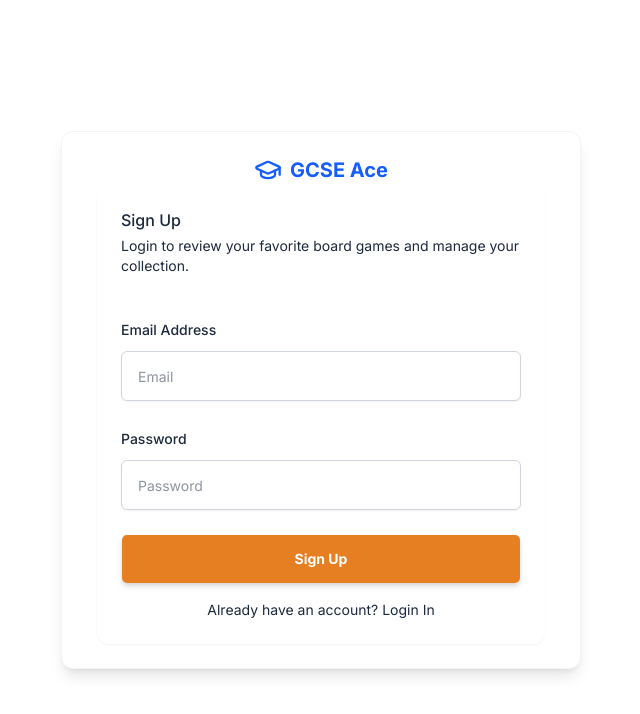
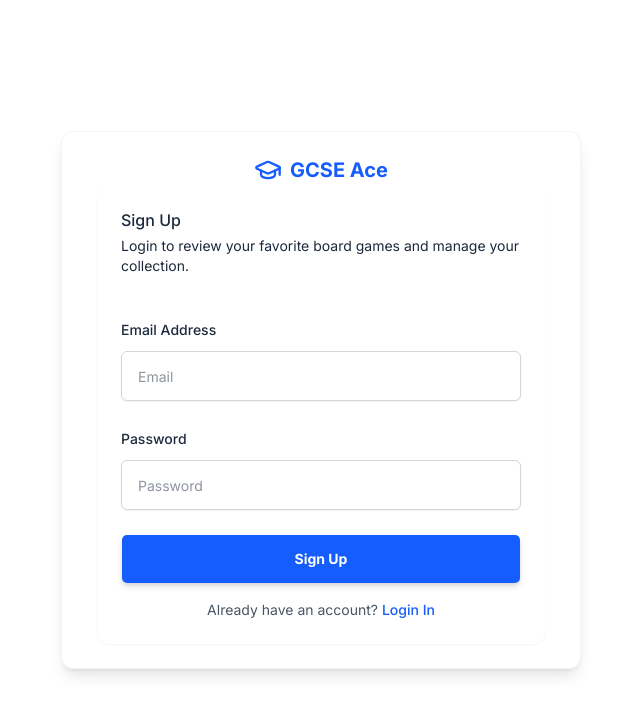
Before and after one commit to alexraju01/GCSE-tutor-app, a Next.js app in the folder client/: page /sign-in in a window 1280 px wide. Shown: the top 714 px of the page, without its empty margins (319-959 px from the left). Built offline with nearby package versions, Linux system fonts and the light colour scheme.

Commit message:
Enhance AuthForm styling and error handling for improved user experience

```diff
--- a/client/src/components/Forms/AuthForm.tsx
+++ b/client/src/components/Forms/AuthForm.tsx
@@ -118,7 +118,7 @@ const AuthForm = <T extends FieldValues>({
                         id={`auth-field-${fieldName}`}
                         required
                         type={inputType}
-                        className="w-full rounded-md border border-gray-300 px-4 py-6 transition outline-none focus-visible:border-transparent focus-visible:ring-2 focus-visible:ring-orange-500"
+                        className="w-full rounded-md border border-gray-300 px-4 py-6 transition outline-none focus-visible:border-transparent focus-visible:ring-2 focus-visible:ring-blue-500 data-[invalid=true]:border-red-500"
                         aria-invalid={fieldState.invalid}
                         placeholder={
                           fieldName.charAt(0).toUpperCase() + fieldName.slice(1)
@@ -126,7 +126,9 @@ const AuthForm = <T extends FieldValues>({
                         autoComplete="off"
                       />
                       {fieldState.invalid && (
-                        <FieldError errors={[fieldState.error]} />
+                        <div className="mt-1 text-sm font-medium text-red-500">
+                          <FieldError errors={[fieldState.error]} />
+                        </div>
                       )}
                     </Field>
                   );
@@ -141,22 +143,28 @@ const AuthForm = <T extends FieldValues>({
           disabled={form.formState.isSubmitting}
           type="submit"
           form="form-rhf-demo"
-          className="w-full rounded-md bg-[#e67e22] px-6 py-6 font-bold text-white shadow-md transition-colors hover:bg-[#d35400]"
+          className="w-full rounded-md bg-blue-600 px-6 py-6 font-bold text-white shadow-md transition-colors hover:bg-blue-700 disabled:cursor-not-allowed disabled:opacity-70"
         >
           {displayButtonContent}
         </Button>
 
         {isSignIn ? (
-          <p>
+          <p className="text-sm text-gray-600">
             Don&apos;t have an account?{" "}
-            <Link href="/sign-up" className="text-soft">
+            <Link
+              href="/sign-up"
+              className="font-medium text-blue-600 hover:underline"
+            >
               Sign Up
             </Link>
           </p>
         ) : (
-          <p>
+          <p className="text-sm text-gray-600">
             Already have an account?{" "}
-            <Link href="/sign-in" className="text-soft">
+            <Link
+              href="/sign-in"
+              className="font-medium text-blue-600 hover:underline"
+            >
               Login In
             </Link>
           </p>
```
